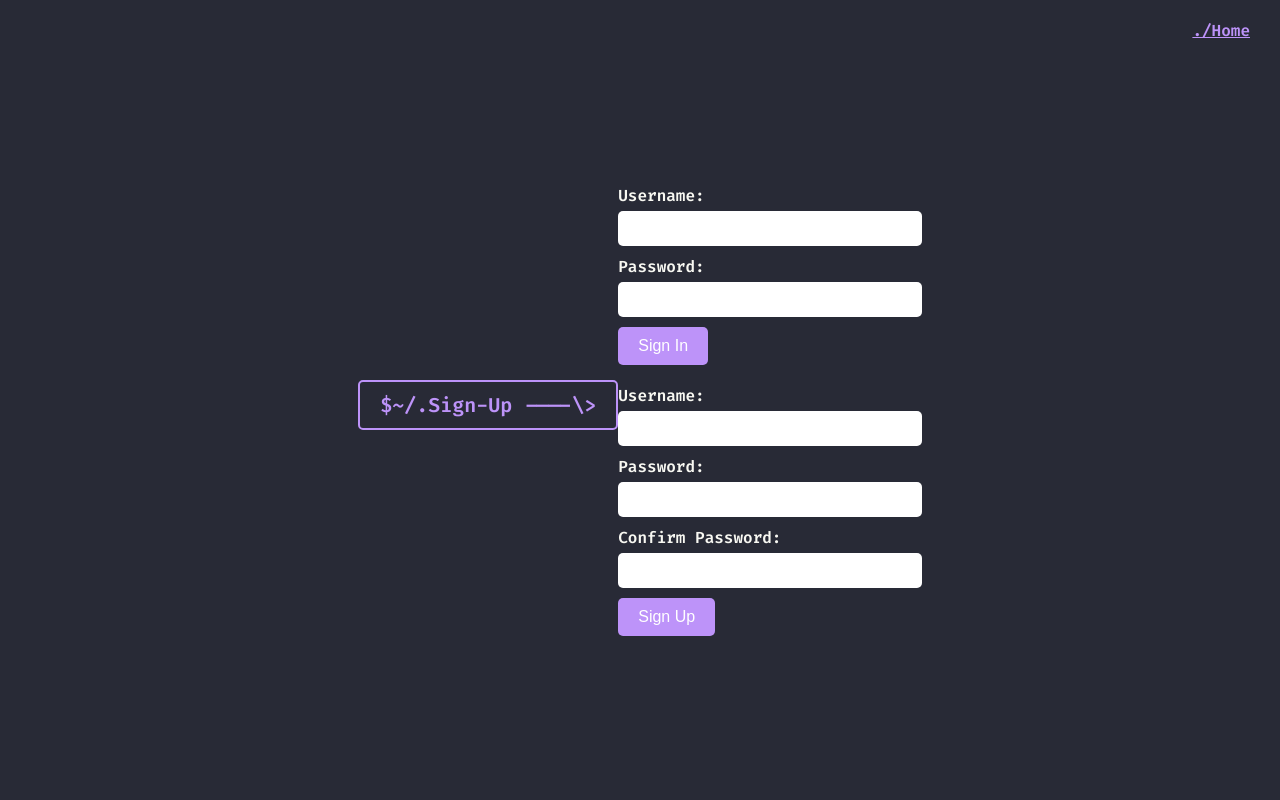
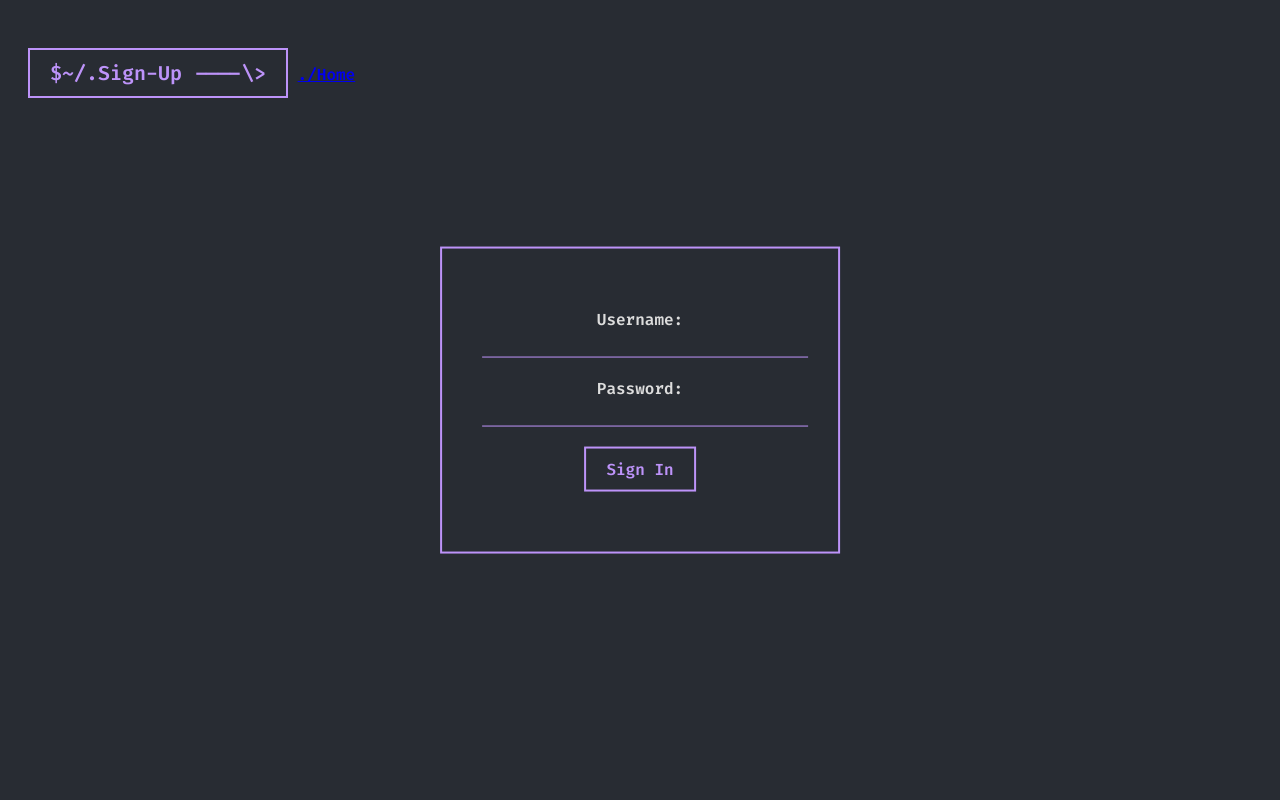
Before and after one commit to JASHiNSENNiN/JASHiNs-Portfolio, a PHP site: page /pages/signInPage.php in a window 1280 px wide. Run offline with PHP 8.4, Linux system fonts and the light colour scheme.

Commit message:
few random fixes

```diff
--- a/css/signIn.css
+++ b/css/signIn.css
@@ -1,43 +1,76 @@
 @import url('https://fonts.googleapis.com/css2?family=Fira+Code:wght@600&display=swap');
-
-* {
-  box-sizing: border-box;
-  margin: 0;
-  padding: 0;
-}
 
 body {
   font-family: 'Fira Code', monospace;
-  background-color: #282a36;
-  color: #f8f8f2;
-  display: flex;
-  justify-content: center;
-  align-items: center;
-  height: 100vh;
+  background-color: #282C33;
+  color: #ddd;
+  padding: 20px;
+  border-radius: 5px;
 }
 
-.container {
-  background-color: #44475a;
-  padding: 20px;
-  border-radius: 5px;
-  width: 400px;
+.terminal {
+    border: 2px solid #bd93f9;
+    padding: 40px;
+    display: flex;
+    background-color: #282C33;
+    flex-direction: column;
+    align-items: center;
+    justify-content: center;
+    text-align: center;
+    position: fixed;
+    top: 50%;
+    left: 50%;
+    transform: translate(-50%, -50%);
 }
 
-.header {
-  display: flex;
-  justify-content: space-between;
-  align-items: center;
-  padding: 10px;
+.terminal h2 {
+  color: #bd93f9;
 }
 
+.terminal form {
+  margin-bottom: 20px;
+  display: none;
+}
 
-.home-button {
+.terminal form:first-child {
+  display: block;
+}
+
+.terminal label {
+  display: block;
+  margin-top: 10px;
+}
+
+.terminal input[type="text"],
+.terminal input[type="password"],
+.terminal input[type="email"] {
+  padding: 5px;
   font-family: 'Fira Code', monospace;
+  border: none;
+  background-color: transparent;
+  border-bottom: 1px solid #bd93f9;
+  color: #ddd;
+  width: 100%;
+  margin-bottom: 10px;
+}
+
+.terminal button {
+  text-decoration: none;
+  font-family: 'Fira Code', monospace;
+  display: inline-block;
   padding: 10px 20px;
+  background-color: transparent;
+  border: 2px solid #bd93f9;
   color: #bd93f9;
-  position: fixed;
-  top: 10px;
-  right: 10px;
+  font-size: 16px;
+  cursor: pointer;
+  transition: background-color 0.3s ease;
+  margin-top: 10px;
+}
+
+.terminal button:hover {
+  background-color: #bd93f9;
+  color: #fff;
 }
 
 #toggle-form-button {
@@ -48,56 +81,8 @@ body {
   background-color: transparent;
   border: 2px solid #bd93f9;
   color: #bd93f9;
-  font-size: 16px;
+  font-size: 20px;
   cursor: pointer;
   transition: background-color 0.3s ease;
+  margin-top: 20px;
 }
-
-.home-button:hover,
-#toggle-form-button:hover {
-  background-color: #bd93f9;
-  color: #fff;
-}
-
-#toggle-form-button {
-  font-size: 20px;
-  margin-top: 10px;
-}
-
-.home-button {
-  position: absolute;
-  top: 10px;
-  right: 10px;
-}
-
-.terminal-typing {
-  margin-bottom: 20px;
-}
-
-label {
-  display: block;
-  margin-bottom: 5px;
-}
-
-input {
-  width: 100%;
-  padding: 10px;
-  margin-bottom: 10px;
-  border-radius: 5px;
-  border: none;
-}
-
-button {
-  background-color: #bd93f9;
-  color: #fff;
-  border: none;
-  padding: 10px 20px;
-  border-radius: 5px;
-  cursor: pointer;
-  font-size: 16px;
-  transition: background-color 0.3s ease;
-}
-
-button:hover {
-  background-color: #6e5dff;
-}
--- a/php/signIn.php
+++ b/php/signIn.php
@@ -25,6 +25,7 @@ $stmt->execute();
 if ($stmt->fetch()) {
     // Authentication successful, store the username in the session
     $_SESSION['username'] = $username;
+    $_SESSION['logged_in'] = true; // Set the logged_in session variable to true
     header('Location: ../index.php');
     exit();
 } else {
```
Also changed, not shown: index.php (+12 -9 lines), php/config.php (+25 -34 lines), php/signUp.php (+3 -9 lines).
